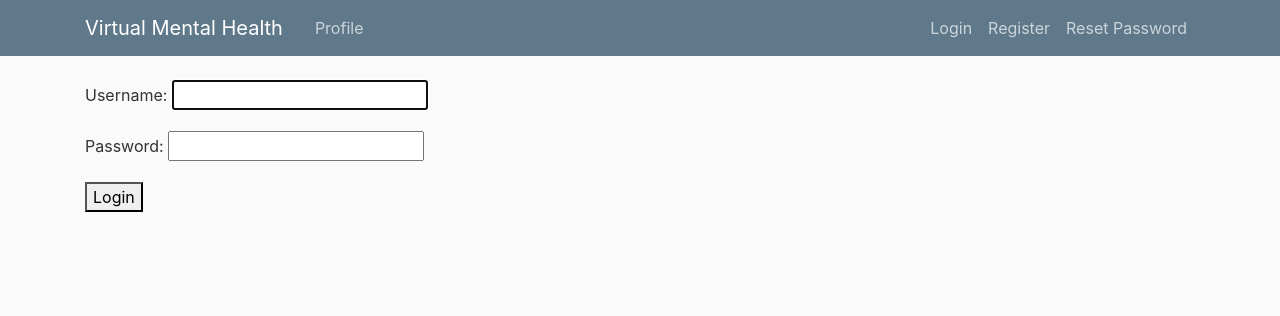
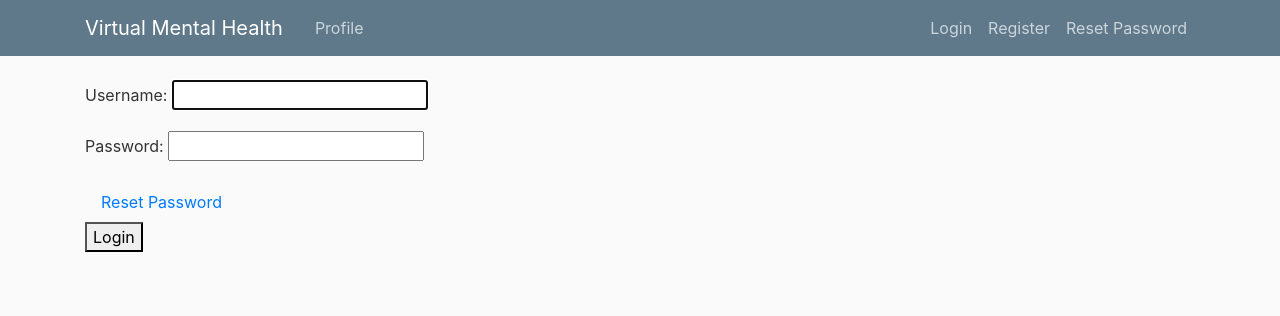
Before and after one commit to gcivil-nyu-org/Team_Team1_CS-GY-6063-Fall2021, a Django app: page /auth/login/ in a window 1280 px wide. Shown: the top 316 px of the page. Run offline with Django 3.2, Linux system fonts and the light colour scheme; some libraries are stand-ins or nearby versions.

Commit message:
reset added to login page

```diff
--- a/templates/registration/login.html
+++ b/templates/registration/login.html
@@ -6,6 +6,7 @@
       <form method="post">
           {% csrf_token %}
           {{ form.as_p }}
+          <a class="nav-item nav-link" href="{% url 'password_reset' %}">Reset Password</a>
           <button type="submit" class="submit_button">Login</button>
       </form>
     </div>
```
